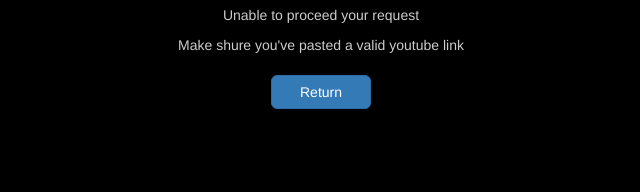
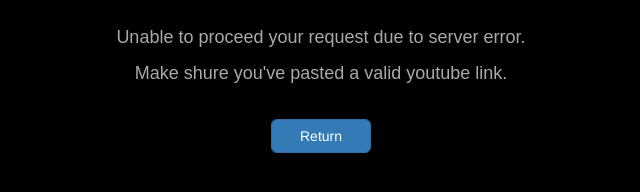
Before and after one commit to ialexandrovivanov/VideoDownloadAPI, a website: page unable.html in a window 1280 px wide. Shown: the whole page, without its empty margins (319-959 px from the left). Drawn offline with nearby package versions, Linux system fonts and the light colour scheme.

Commit message:
style impreved

```diff
--- a/unable.html
+++ b/unable.html
@@ -9,30 +9,33 @@
     <style>
       body { background-color: black; }
       #txt {
-        opacity: 0.8;
-        color: white;
+        font-family: Arial;
+        font-size: large;
+        color: darkgray;
       }
       #btn {
+        margin-top: .3rem;
         width: 100px;
         border-radius: 6px;
-        margin-top: 10px;
       }
       .center {
-       display: flex;
-       justify-content: center;
-       align-items: center;
+        display: flex;
+        justify-content: center;
+        align-items: center;
         flex-direction: row;
       }
     </style>
   </head>
 
   <body>
+    <br>
     <div class="center" style="margin-top: 5px;">
-      <p id="txt">Unable to proceed your request</p>
+      <p id="txt">Unable to proceed your request due to server error.</p>
     </div>
     <div class="center">
-      <p id="txt">Make shure you've pasted a valid youtube link</p>
+      <p id="txt">Make shure you've pasted a valid youtube link.</p>
     </div>
+    <br>
     <div class="center">
       <button id = "btn" type="submit" class="btn btn-primary">Return</button>
     </div>
```
Also changed, not shown: captcha.html (+3 -1 lines), index.html (+22 -14 lines), index.js (+20 -7 lines), video.html (+10 -3 lines), 1 other file.
